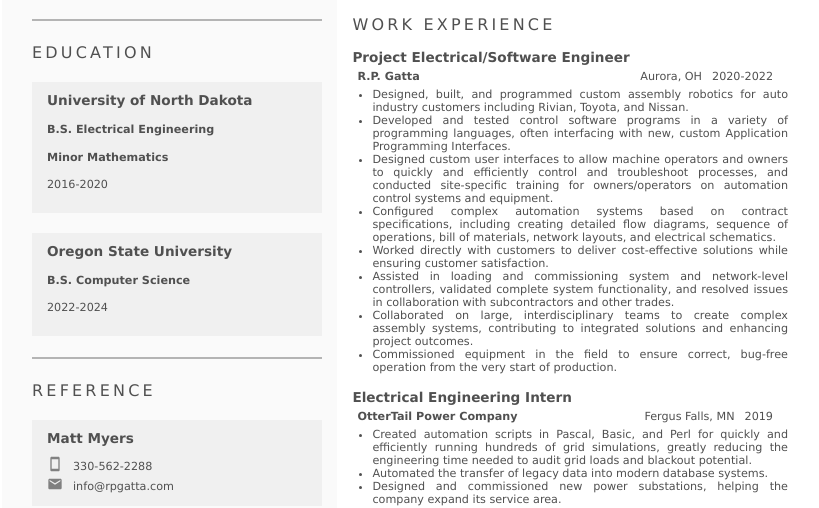
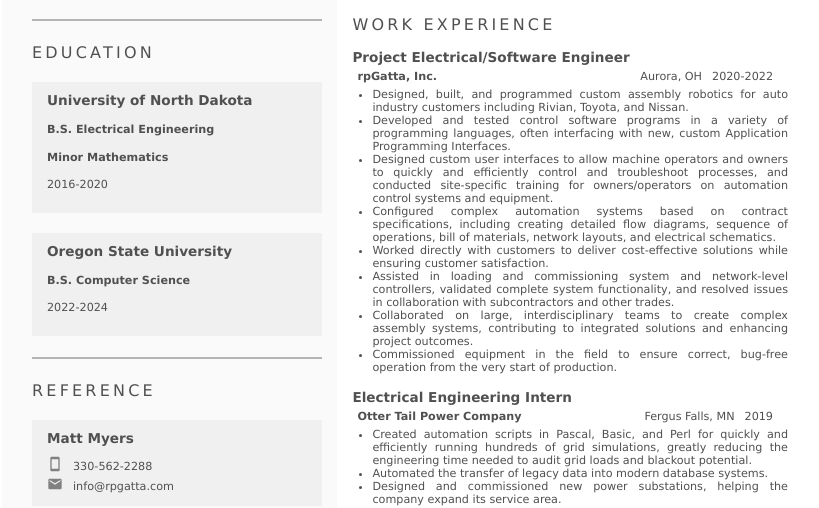
Before and after one commit to hermnich/Resume, a React (Create React App) app: page / in a window 1280 px wide. Shown: the part 292-800 px from the top of the page, without its empty margins (230-1049 px from the left). Built offline with nearby package versions, Linux system fonts and the light colour scheme.

Commit message:
Update company name formatting to match linkedin profiles

```diff
--- a/src/components/Experience.js
+++ b/src/components/Experience.js
@@ -7,7 +7,7 @@ function Experience() {
             <h2 className='title'>Work Experience</h2>
             <h3 className='jobtitle'>Project Electrical/Software Engineer</h3>
             <div className='flex-row'>
-                <h4 className='company'>R.P. Gatta</h4>
+                <h4 className='company'>rpGatta, Inc.</h4>
                 <span>
                     <span className='location'>Aurora, OH</span>
                     <span className='date'>2020-2022</span>
@@ -65,7 +65,7 @@ function Experience() {
             </ul>
             <h3 className='jobtitle'>Electrical Engineering Intern</h3>
             <div className='flex-row'>
-                <h4 className='company'>OtterTail Power Company</h4>
+                <h4 className='company'>Otter Tail Power Company</h4>
                 <span>
                     <span className='location'>Fergus Falls, MN</span>
                     <span className='date'>2019</span>
```
